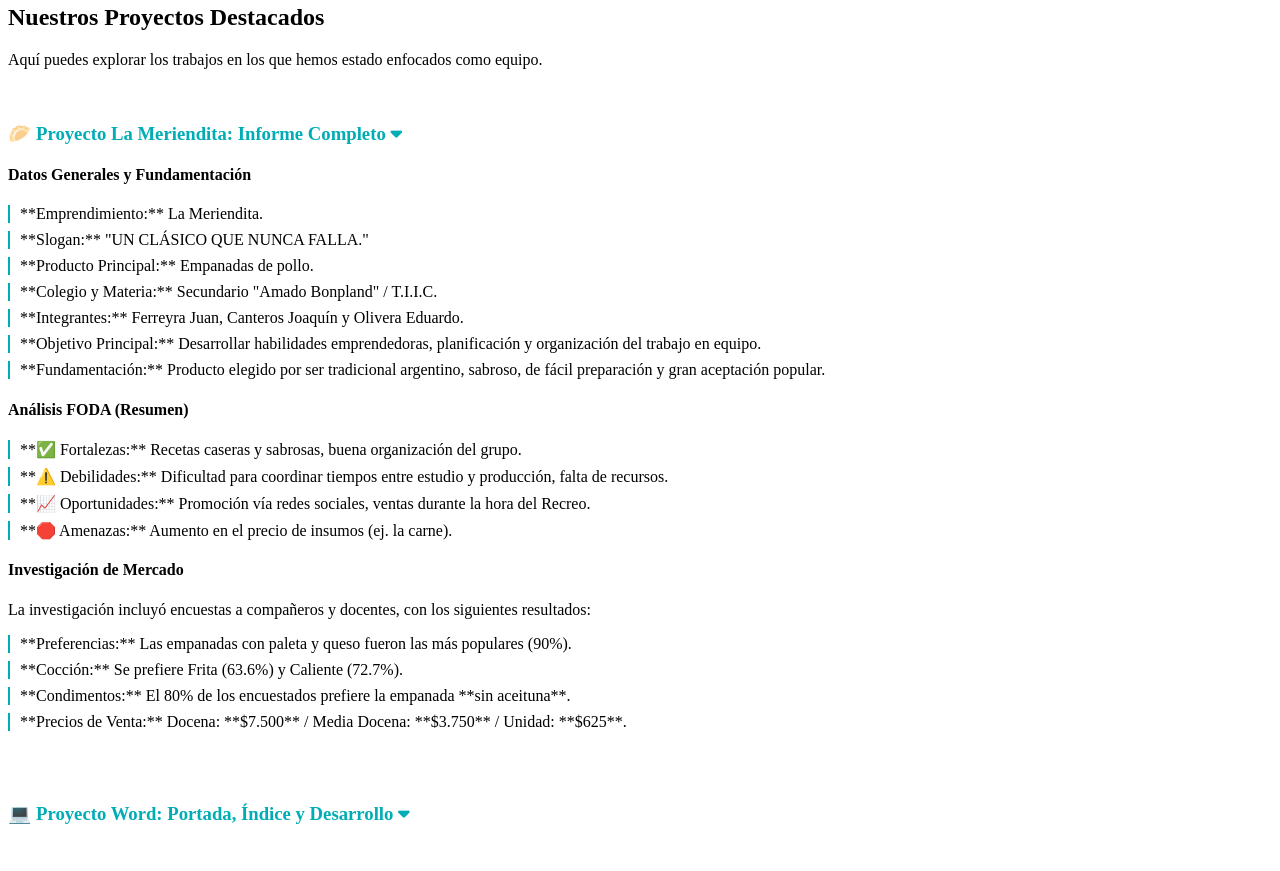
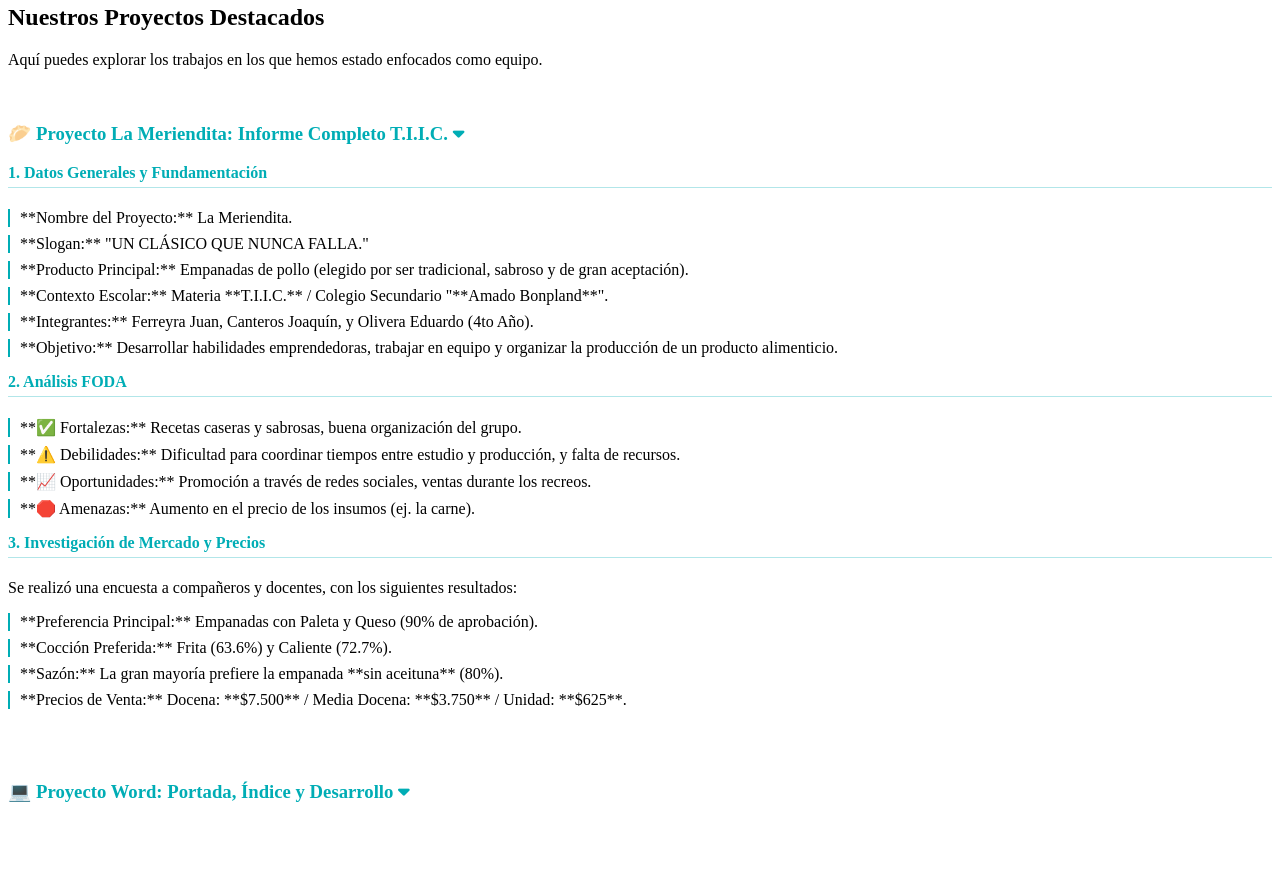
Before and after one commit to Lameriendita25/bonplandcorrientes, a plain HTML site: page index.html in a window 1280 px wide. Shown: the part 960-1831 px from the top of the page. Drawn offline with Linux system fonts and the light colour scheme; no server answers.

Commit message:
Update index.html

```diff
--- a/index.html
+++ b/index.html
@@ -95,15 +95,15 @@
         cursor: pointer;
         color: #00ffcc;
         margin-bottom: 5px;
-        display: flex; /* Añadido para mejor alineación del icono */
-        justify-content: space-between; /* Añadido para mejor alineación del icono */
+        display: flex; /* Mantenido para el diseño del acordeón */
+        justify-content: space-between; /* Mantenido para el diseño del acordeón */
     }
     .contenido-proyecto {
         display: none;
         padding: 10px 0;
         color: #ddd;
     }
-    /* Estilos adicionales para la lista del proyecto */
+    /* Estilos para la lista del proyecto (mejor visualización del informe) */
     .contenido-proyecto ul {
         list-style-type: none;
         padding-left: 0;
@@ -115,6 +115,12 @@
     }
     .contenido-proyecto strong {
         color: #00ffcc;
+    }
+    .contenido-proyecto h4 {
+        color: #00adb5;
+        margin-top: 15px;
+        border-bottom: 1px solid rgba(0, 173, 181, 0.3);
+        padding-bottom: 5px;
     }
   </style>
 </head>
@@ -153,33 +159,32 @@
             <p>Aquí puedes explorar los trabajos en los que hemos estado enfocados como equipo.</p>
 
             <div class="seccion-proyecto">
-                <h3 onclick="toggleContenido('proyectoMeriendita')">🥟 Proyecto La Meriendita: Informe Completo <i class="fas fa-caret-down"></i></h3>
+                <h3 onclick="toggleContenido('proyectoMeriendita')">🥟 Proyecto La Meriendita: Informe Completo T.I.I.C. <i class="fas fa-caret-down"></i></h3>
                 <div id="proyectoMeriendita" class="contenido-proyecto">
-                    <h4>Datos Generales y Fundamentación</h4>
+                    <h4>1. Datos Generales y Fundamentación</h4>
                     <ul>
-                        <li>**Emprendimiento:** La Meriendita.</li>
+                        <li>**Nombre del Proyecto:** La Meriendita.</li>
                         <li>**Slogan:** "UN CLÁSICO QUE NUNCA FALLA."</li>
-                        <li>**Producto Principal:** Empanadas de pollo.</li>
-                        <li>**Colegio y Materia:** Secundario "Amado Bonpland" / T.I.I.C.</li>
-                        <li>**Integrantes:** Ferreyra Juan, Canteros Joaquín y Olivera Eduardo.</li>
-                        <li>**Objetivo Principal:** Desarrollar habilidades emprendedoras, planificación y organización del trabajo en equipo.</li>
-                        <li>**Fundamentación:** Producto elegido por ser tradicional argentino, sabroso, de fácil preparación y gran aceptación popular.</li>
+                        <li>**Producto Principal:** Empanadas de pollo (elegido por ser tradicional, sabroso y de gran aceptación).</li>
+                        <li>**Contexto Escolar:** Materia **T.I.I.C.** / Colegio Secundario "**Amado Bonpland**".</li>
+                        <li>**Integrantes:** Ferreyra Juan, Canteros Joaquín, y Olivera Eduardo (4to Año).</li>
+                        <li>**Objetivo:** Desarrollar habilidades emprendedoras, trabajar en equipo y organizar la producción de un producto alimenticio.</li>
                     </ul>
 
-                    <h4>Análisis FODA (Resumen)</h4>
+                    <h4>2. Análisis FODA</h4>
                     <ul>
                         <li>**✅ Fortalezas:** Recetas caseras y sabrosas, buena organización del grupo.</li>
-                        <li>**⚠️ Debilidades:** Dificultad para coordinar tiempos entre estudio y producción, falta de recursos.</li>
-                        <li>**📈 Oportunidades:** Promoción vía redes sociales, ventas durante la hora del Recreo.</li>
-                        <li>**🛑 Amenazas:** Aumento en el precio de insumos (ej. la carne).</li>
+                        <li>**⚠️ Debilidades:** Dificultad para coordinar tiempos entre estudio y producción, y falta de recursos.</li>
+                        <li>**📈 Oportunidades:** Promoción a través de redes sociales, ventas durante los recreos.</li>
+                        <li>**🛑 Amenazas:** Aumento en el precio de los insumos (ej. la carne).</li>
                     </ul>
 
-                    <h4>Investigación de Mercado</h4>
-                    <p>La investigación incluyó encuestas a compañeros y docentes, con los siguientes resultados:</p>
+                    <h4>3. Investigación de Mercado y Precios</h4>
+                    <p>Se realizó una encuesta a compañeros y docentes, con los siguientes resultados:</p>
                     <ul>
-                        <li>**Preferencias:** Las empanadas con paleta y queso fueron las más populares (90%).</li>
-                        <li>**Cocción:** Se prefiere Frita (63.6%) y Caliente (72.7%).</li>
-                        <li>**Condimentos:** El 80% de los encuestados prefiere la empanada **sin aceituna**.</li>
+                        <li>**Preferencia Principal:** Empanadas con Paleta y Queso (90% de aprobación).</li>
+                        <li>**Cocción Preferida:** Frita (63.6%) y Caliente (72.7%).</li>
+                        <li>**Sazón:** La gran mayoría prefiere la empanada **sin aceituna** (80%).</li>
                         <li>**Precios de Venta:** Docena: **$7.500** / Media Docena: **$3.750** / Unidad: **$625**.</li>
                     </ul>
                 </div>
```
